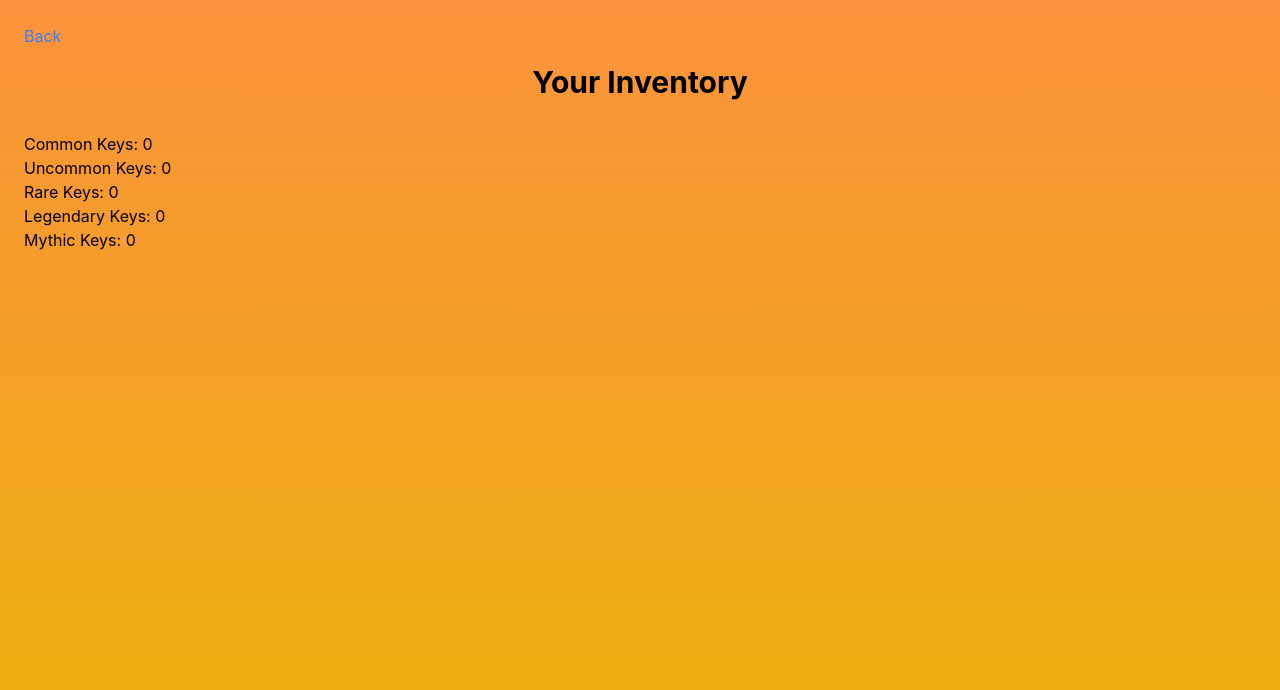
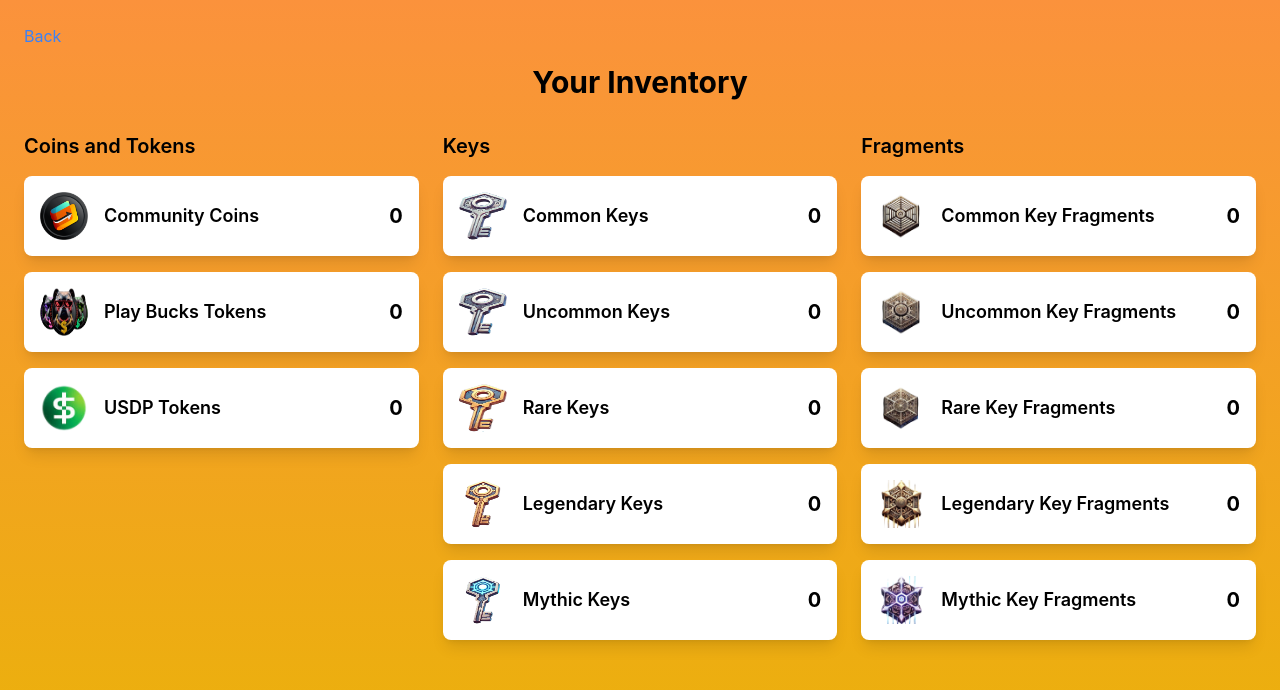
Before and after one commit to soulstar9792/playwallwheel2, a React (Create React App) app in the folder client/: page /inventory in a window 1280 px wide. Shown: the top 690 px of the page. Built offline with nearby package versions, Linux system fonts and the light colour scheme.

Commit message:
Redux configured

```diff
--- a/client/src/pages/Inventory.tsx
+++ b/client/src/pages/Inventory.tsx
@@ -9,18 +9,79 @@ const Inventory: React.FC = () => {
   // Use the RootState type to type the state
   const inventory = useSelector((state: RootState) => state.user.inventory);
 
+  // Define arrays of inventory items split into categories
+  const coinsAndTokens = [
+    { name: 'Community Coins', value: inventory.communityCoins, icon: '/img/playwall.png' },
+    { name: 'Play Bucks Tokens', value: inventory.playBucksTokens, icon: '/img/playbucks.png' },
+    { name: 'USDP Tokens', value: inventory.usdpTokens, icon: '/img/usdp.png' }
+  ];
+
+  const keys = [
+    { name: 'Common Keys', value: inventory.commonKeys, icon: '/img/key_1.png' },
+    { name: 'Uncommon Keys', value: inventory.uncommonKeys, icon: '/img/key_2.png' },
+    { name: 'Rare Keys', value: inventory.rareKeys, icon: '/img/key_3.png' },
+    { name: 'Legendary Keys', value: inventory.legendaryKeys, icon: '/img/key_4.png' },
+    { name: 'Mythic Keys', value: inventory.mythicKeys, icon: '/img/key_5.png' }
+  ];
+
+  const fragments = [
+    { name: 'Common Key Fragments', value: inventory.commonKeyFragments, icon: '/img/frag_1.png' },
+    { name: 'Uncommon Key Fragments', value: inventory.uncommonKeyFragments, icon: '/img/frag_2.png' },
+    { name: 'Rare Key Fragments', value: inventory.rareKeyFragments, icon: '/img/frag_3.png' },
+    { name: 'Legendary Key Fragments', value: inventory.legendaryKeyFragments, icon: '/img/frag_4.png' },
+    { name: 'Mythic Key Fragments', value: inventory.mythicKeyFragments, icon: '/img/frag_5.png' }
+  ];
+
   return (
     <div className="min-h-screen bg-gray-100 p-6 bg-gradient-to-b from-orange-400 to-yellow-500">
       <button onClick={() => navigate('/')} className="text-blue-500 mb-4">
         Back
       </button>
-      <h1 className="text-3xl font-bold text-center">Your Inventory</h1>
-      <div className="mt-8">
-        <p>Common Keys: {inventory.commonKeys || 0}</p>
-        <p>Uncommon Keys: {inventory.uncommonKeys || 0}</p>
-        <p>Rare Keys: {inventory.rareKeys || 0}</p>
-        <p>Legendary Keys: {inventory.legendaryKeys || 0}</p>
-        <p>Mythic Keys: {inventory.mythicKeys || 0}</p>
+      <h1 className="text-3xl font-bold text-center mb-8">Your Inventory</h1>
+
+      {/* Create a grid for the columns */}
+      <div className="grid grid-cols-1 sm:grid-cols-3 gap-6">
+        {/* First Column: Coins and Tokens */}
+        <div>
+          <h2 className="text-xl font-semibold mb-4">Coins and Tokens</h2>
+          {coinsAndTokens.map((item) => (
+            <div key={item.name} className="bg-white shadow-lg rounded-lg p-4 mb-4 flex items-center justify-between">
+              <div className="flex items-center">
+                <img src={item.icon} alt={item.name} className="w-12 h-12 mr-4" />
+                <span className="text-lg font-semibold">{item.name}</span>
+              </div>
+              <span className="text-xl font-bold">{item.value || 0}</span>
+            </div>
+          ))}
+        </div>
+
+        {/* Second Column: Keys */}
+        <div>
+          <h2 className="text-xl font-semibold mb-4">Keys</h2>
+          {keys.map((item) => (
+            <div key={item.name} className="bg-white shadow-lg rounded-lg p-4 mb-4 flex items-center justify-between">
+              <div className="flex items-center">
+                <img src={item.icon} alt={item.name} className="w-12 h-12 mr-4" />
+                <span className="text-lg font-semibold">{item.name}</span>
+              </div>
+              <span className="text-xl font-bold">{item.value || 0}</span>
+            </div>
+          ))}
+        </div>
+
+        {/* Third Column: Fragments */}
+        <div>
+          <h2 className="text-xl font-semibold mb-4">Fragments</h2>
+          {fragments.map((item) => (
+            <div key={item.name} className="bg-white shadow-lg rounded-lg p-4 mb-4 flex items-center justify-between">
+              <div className="flex items-center">
+                <img src={item.icon} alt={item.name} className="w-12 h-12 mr-4" />
+                <span className="text-lg font-semibold">{item.name}</span>
+              </div>
+              <span className="text-xl font-bold">{item.value || 0}</span>
+            </div>
+          ))}
+        </div>
       </div>
     </div>
   );
--- a/client/src/pages/Login.tsx
+++ b/client/src/pages/Login.tsx
@@ -2,10 +2,13 @@ import React from 'react';
 import axios from 'axios';
 import { useNavigate } from 'react-router-dom';
 import toastr from 'toastr';
+import { useDispatch } from 'react-redux'; // Import useDispatch
+import { setUserData } from '../slices/userSlice'; // Import the action
 import 'toastr/build/toastr.min.css';
 
 const Login: React.FC = () => {
   const navigate = useNavigate();
+  const dispatch = useDispatch(); // Create dispatch instance
 
   const handleLogin = async () => {
     try {
@@ -14,7 +17,8 @@ const Login: React.FC = () => {
       });
 
       console.log('response.data', response.data);
-      const { error, user,isMember, userCoins, userInventory } = response.data;
+      const { error, user, isMember, userCoins, userInventory } = response.data;
+
       if (error === "not_member") {
         toastr.warning("You must join the PlayWall Discord server to play the game.");
         return;
@@ -22,7 +26,15 @@ const Login: React.FC = () => {
 
       if (isMember) {
         toastr.success(`Welcome ${user.global_name}!`, "Success");
-        // Store user data in local storage or state management (like Redux)
+
+        // Dispatch the user data to the Redux store
+        dispatch(setUserData({
+          coins: userCoins,
+          inventory: userInventory,
+          isMember
+        }));
+
+        // Optionally, store also in local storage if needed
         localStorage.setItem('userCoins', userCoins);
         localStorage.setItem('userInventory', JSON.stringify(userInventory));
 
@@ -39,12 +51,12 @@ const Login: React.FC = () => {
   };
 
   React.useEffect(() => {
-    // Check if the user is already logged in
+    // Check if the user is already logged in and has data in Redux store
     const userCoins = localStorage.getItem('userCoins');
     const userInventory = localStorage.getItem('userInventory');
 
+    // Handle redirection if user data is available in Redux
     if (userCoins && userInventory) {
-      // User is already logged in; navigate to the main page
       navigate('/main');
     } else if (window.location.search.includes('code')) {
       // If there's a code in the URL, try to log in
--- a/client/src/pages/Main.tsx
+++ b/client/src/pages/Main.tsx
@@ -2,12 +2,16 @@ import React from 'react';
 import { useNavigate } from 'react-router-dom';
 import { useSelector } from 'react-redux';
 import { RootState } from '../types'; // Adjust the import path accordingly
+import toastr from 'toastr';
+import 'toastr/build/toastr.min.css';
 
 const Main: React.FC = () => {
   const navigate = useNavigate();
   const coins = useSelector((state: RootState) => state.user.coins);
   const inventory = useSelector((state: RootState) => state.user.inventory);
+  const isMember = useSelector((state: RootState) => state.user.guildId ? true : false);
 
+  // Sample wheels data
   const wheels = [
     { name: 'Common', image: '/img/wheel.png' },
     { name: 'Uncommon', image: '/img/wheel.png' },
@@ -16,11 +20,19 @@ const Main: React.FC = () => {
     { name: 'Mythic', image: '/img/wheel.png' },
   ];
 
+  // Handle redirection if not a member
+  React.useEffect(() => {
+    if (!isMember) {
+      toastr.warning("You must join the PlayWall Discord server to play the game.");
+      navigate('/');
+    }
+  }, [isMember, navigate]);
+
   return (
     <div className="min-h-screen bg-gray-100 p-6 bg-gradient-to-b from-orange-400 to-yellow-500">
-      <div className="flex justify-between">
+      <div className="flex justify-between items-center mb-6">
         <div>
-          <p>Coins: {coins}</p>
+          <p className="text-lg font-bold">Coins: {coins}</p>
         </div>
         <button
           onClick={() => navigate('/inventory')}
@@ -30,7 +42,7 @@ const Main: React.FC = () => {
         </button>
       </div>
       <div className="grid grid-cols-1 md:grid-cols-2 lg:grid-cols-3 gap-6 mt-8">
-        {wheels.map((wheel, index) => (
+        {wheels.map((wheel) => (
           <div
             key={wheel.name}
             className="flex items-center bg-transparent border-2 border-orange-700 shadow-md rounded-lg p-6 text-center transition-transform transform hover:scale-105 hover:shadow-lg cursor-pointer"
--- a/client/src/slices/userSlice.js
+++ b/client/src/slices/userSlice.js
@@ -1,4 +1,4 @@
-// src/slices/userSlice.js
+// client/src/slices/userSlice.js
 import { createSlice } from '@reduxjs/toolkit';
 
 const userSlice = createSlice({
--- a/client/src/types.ts
+++ b/client/src/types.ts
@@ -5,12 +5,57 @@ export interface Inventory {
   rareKeys: number;
   legendaryKeys: number;
   mythicKeys: number;
+  commonKeyFragments: number;
+  uncommonKeyFragments: number;
+  rareKeyFragments: number;
+  legendaryKeyFragments: number;
+  mythicKeyFragments: number;
+  communityCoins: number;
+  playBucksTokens: number;
+  usdpTokens: number;
+}
+
+// Define the shape of the roles within the user
+export interface UserRoles {
+  temporaryLuckBoosts: number;
+  vipPass: boolean;
+  luckBoosts: {
+      boost1?: Date; // Optional fields can be indicated with '?'
+      boost2?: Date;
+      boost3?: Date;
+      boost4?: Date;
+      boost5?: Date;
+  };
+}
+
+// Define the shape of the key usage history
+export interface KeyUsageHistory {
+  action: string;
+  date: Date;
+}
+
+// Define the shape of currency transactions
+export interface CurrencyTransaction {
+  type: 'earn' | 'spend' | 'transfer'; // Enum to restrict to specific string values
+  amount: number;
+  date: Date;
+  description?: string; // Optional field for description
 }
 
 // Define the shape of the user state
 export interface UserState {
+  userId: string; // Include user ID as per your schema
+  guildId: string; // Include guild ID as per your schema
   coins: number;
+  xp: number;
+  level: number;
+  messageCount: number;
+  lastDaily: Date | null; // Nullable fields
+  lastWeekly: Date | null;
   inventory: Inventory;
+  roles: UserRoles; // Include roles based on your schema
+  keyUsageHistory: KeyUsageHistory[]; // Array of key usage history
+  currencyTransactions: CurrencyTransaction[]; // Array of currency transactions
 }
 
 // Define the overall RootState
```
